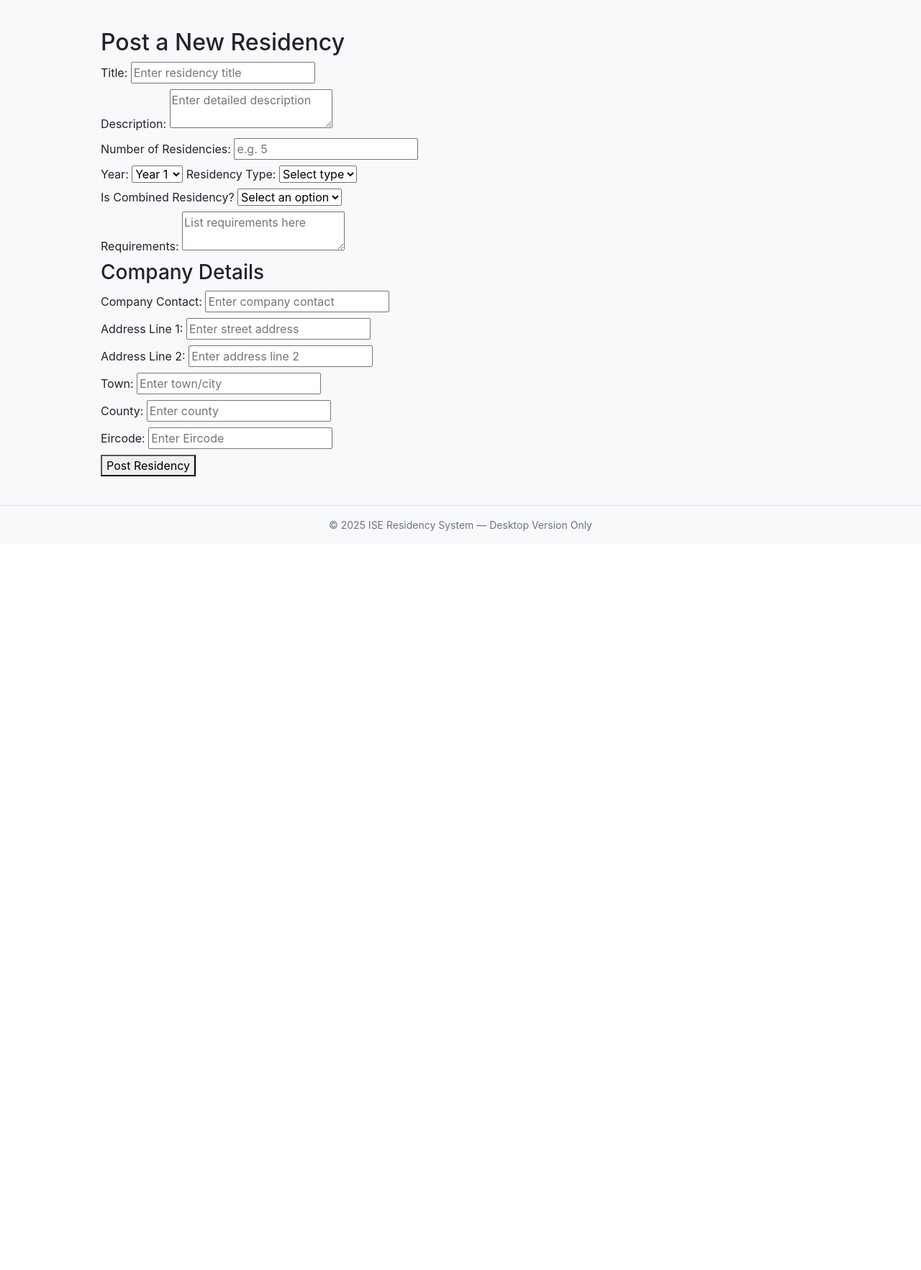
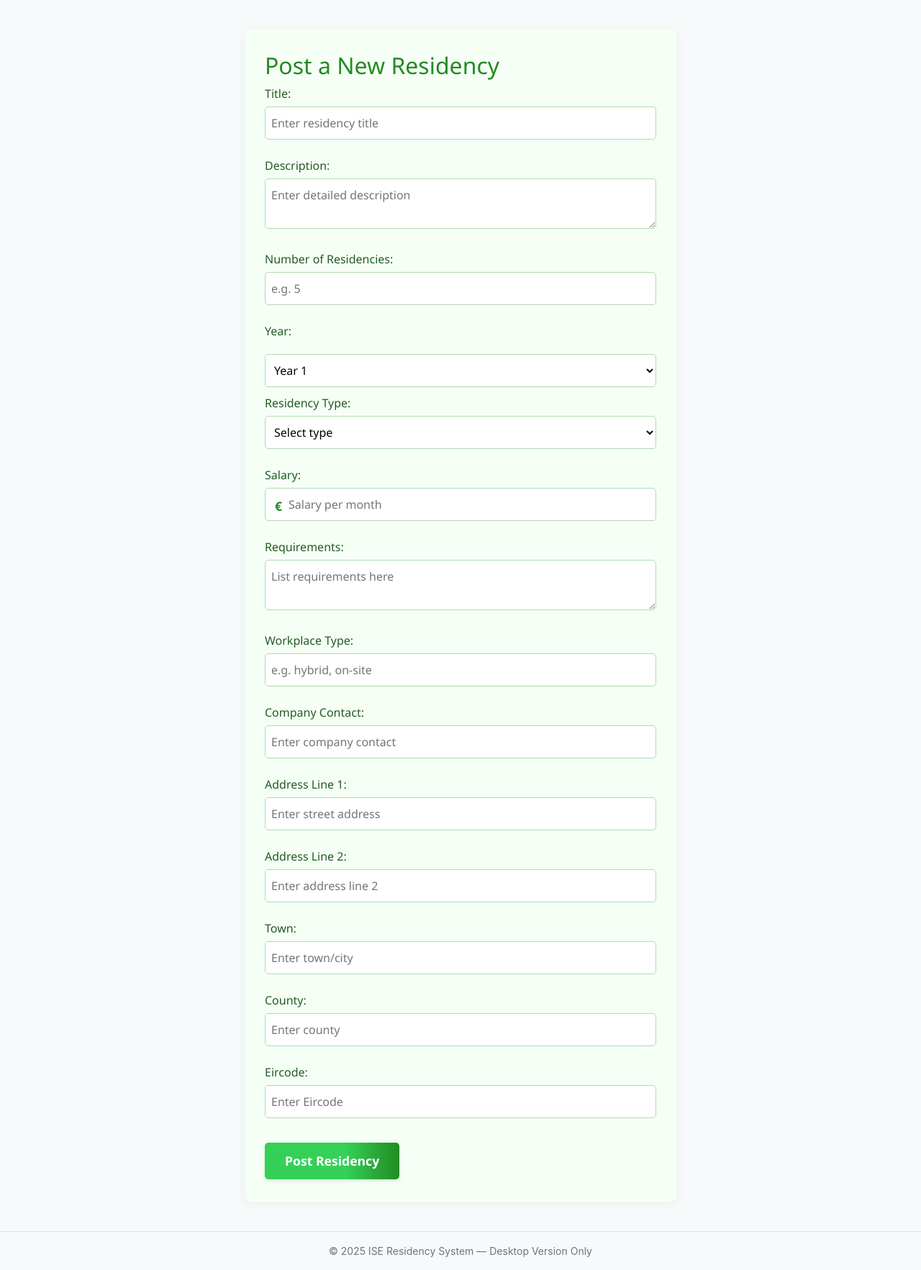
Before and after one commit to SyedFahimRahman/B4Epic, a Flask app: template templates/add_residency.html in a window 1280 px wide. Shown: the part 78-1843 px from the top of the page at 72% size. Before the commit the page ends 816 px from the top, so only its background shows below. Run offline with Flask 3, Linux system fonts and the light colour scheme; the template is opened without the code that fills it, so the values that code supplies are empty.

Commit message:
Added salary and workplace_type attributes

```diff
--- a/app.py
+++ b/app.py
@@ -300,8 +300,8 @@ def add_residency():
             return redirect(url_for("add_residency"))
 
         residency_type = request.form.get("residency_type")
-        is_combined_str = request.form.get("is_combined")
-        is_combined = True if is_combined_str == "true" else False
+        salary = request.form.get("salary")
+        workplace_type = request.form.get("workplace_type")
         year = int(request.form.get("year"))
         company.contact = request.form.get("contact")
 
@@ -338,7 +338,8 @@ def add_residency():
             description=description,
             num_of_residencies=num_of_residencies,
             residency=residency_type,
-            is_combined=is_combined,
+            salary=salary,
+            workplace_type=workplace_type,
             company_id=company.id,
             year=year,
             is_approved=False
@@ -387,8 +388,9 @@ def list_residencies():
             "description": position.description,
             "num_of_residencies": position.num_of_residencies,
             "residency_type": position.residency,
-            "is_combined": position.is_combined,
+            "salary": position.salary,
             "company_name": company.name,
+            "workplace_type": position.workplace_type,
             "contact": company.contact,
             "address_line_1": address.line_1,
             "address_line_2": address.line_2,
--- a/models.py
+++ b/models.py
@@ -86,10 +86,10 @@ class ResidencyPosition(db.Model):
     title = db.Column(db.String(100))
     description = db.Column(db.Text)
     num_of_residencies = db.Column(db.Integer)
-    is_combined = db.Column(db.Boolean, default=False)
     is_approved = db.Column(db.Boolean, default=False)
     company = db.relationship('Company', backref='residency_positions', lazy=True)
     salary= db.Column(db.Float)
+    workplace_type = db.Column(db.String(100))
     year = db.Column(db.Integer, nullable=False)
 
 class CompanyAssignment(db.Model):
--- a/templates/add_residency.html
+++ b/templates/add_residency.html
@@ -1,19 +1,110 @@
 {% extends "base.html" %}
 
 {% block content %}
+<style>
+  .green-form-container {
+    background: #f6fff6;
+    border-radius: 10px;
+    padding: 32px 28px;
+    max-width: 600px;
+    margin: 32px auto;
+    box-shadow: 0 2px 12px rgba(34,139,34,0.08);
+    font-family: 'Segoe UI', Arial, sans-serif;
+  }
+  .green-form-container h2, .green-form-container h3 {
+    color: #228B22;
+    margin-top: 0;
+  }
+  .green-form-container label {
+    display: block;
+    margin-bottom: 14px;
+    color: #225c22;
+    font-weight: 500;
+  }
+  .green-form-container input[type="text"],
+  .green-form-container input[type="number"],
+  .green-form-container textarea,
+  .green-form-container select {
+    width: 100%;
+    padding: 10px 8px;
+    border: 1px solid #b2d8b2;
+    border-radius: 5px;
+    margin-top: 6px;
+    margin-bottom: 10px;
+    background: #fff;
+    font-size: 1em;
+    transition: border 0.2s;
+  }
+  .green-form-container input:focus,
+  .green-form-container textarea:focus,
+  .green-form-container select:focus {
+    border-color: #228B22;
+    outline: none;
+  }
+  .green-form-container button[type="submit"] {
+    background: linear-gradient(90deg, #34d058 60%, #228B22 100%);
+    color: #fff;
+    border: none;
+    padding: 12px 28px;
+    border-radius: 5px;
+    font-size: 1.1em;
+    cursor: pointer;
+    font-weight: 600;
+    margin-top: 10px;
+    box-shadow: 0 2px 6px rgba(34,139,34,0.13);
+    transition: background 0.2s;
+  }
+  .green-form-container button[type="submit"]:hover {
+    background: linear-gradient(90deg, #228B22 60%, #34d058 100%);
+  }
+  .green-form-container .messages {
+    margin: 18px 0 0 0;
+    padding: 0;
+    list-style: none;
+  }
+  .green-form-container .messages li {
+    background: #e8f5e9;
+    color: #228B22;
+    border-left: 4px solid #34d058;
+    padding: 10px 14px;
+    border-radius: 4px;
+    margin-bottom: 8px;
+    font-size: 1em;
+  }
+  /* Salary Euro Symbol Styles */
+  .salary-input-wrapper {
+    position: relative;
+    display: flex;
+    align-items: center;
+  }
+  .salary-input-wrapper .euro-symbol {
+    position: absolute;
+    left: 14px;
+    color: #228B22;
+    font-size: 1.1em;
+    pointer-events: none;
+    font-weight: bold;
+    z-index: 2;
+  }
+  .salary-input-wrapper input[type="number"] {
+    padding-left: 32px !important;
+  }
+</style>
+
+<div class="green-form-container">
   <h2>Post a New Residency</h2>
   <form method="post">
     <label>Title:
       <input type="text" name="title" placeholder="Enter residency title" required>
-  </label><br>
+    </label>
 
     <label>Description:
       <textarea name="description" placeholder="Enter detailed description" required></textarea>
-  </label><br>
+    </label>
 
     <label>Number of Residencies:
       <input type="number" name="num_of_residencies" min="1" placeholder="e.g. 5" required>
-  </label><br>
+    </label>
 
     <label for="year">Year:</label>
     <select name="year" id="year" required>
@@ -31,64 +122,67 @@
         <option value="Type3">R2</option>
         <option value="Type4">R3</option>
         <option value="Type5">R4</option>
-        <option value="Type5">R5</option>
+        <option value="Type6">R5</option>
       </select>
-  </label><br>
+    </label>
 
-  <label>Is Combined Residency?
-    <select name="is_combined" required>
-      <option value="" disabled selected>Select an option</option>
-      <option value="true">Yes</option>
-      <option value="false">No</option>
-    </select>
-  </label><br>
+    <label>Salary:
+      <div class="salary-input-wrapper">
+        <span class="euro-symbol">€</span>
+        <input type="number" name="salary" min="0" step="0.01" placeholder="Salary per month" required>
+      </div>
+    </label>
 
     <label>Requirements:
       <textarea name="requirements" placeholder="List requirements here"></textarea>
-  </label><br>
+    </label>
 
-  <h3>Company Details</h3>
+    <label>Workplace Type:
+          <input type="text" name="workplace_type" placeholder="e.g. hybrid, on-site">
+   </label>
+
 
     <label>Company Contact:
       <input type="text" name="contact" placeholder="Enter company contact" required
         value="{{ company.contact if company else '' }}">
-  </label><br>
+    </label>
 
     <label>Address Line 1:
       <input type="text" name="line_1" placeholder="Enter street address" required
         value="{{ address.line_1 if address else '' }}">
-  </label><br>
+    </label>
 
     <label>Address Line 2:
       <input type="text" name="line_2" placeholder="Enter address line 2"
         value="{{ address.line_2 if address else '' }}">
-  </label><br>
+    </label>
 
     <label>Town:
       <input type="text" name="town" placeholder="Enter town/city" required
         value="{{ address.town if address else '' }}">
-  </label><br>
+    </label>
 
     <label>County:
       <input type="text" name="county" placeholder="Enter county" required
         value="{{ address.county if address else '' }}">
-  </label><br>
+    </label>
 
     <label>Eircode:
       <input type="text" name="eircode" placeholder="Enter Eircode" required
         value="{{ address.eircode if address else '' }}">
-  </label><br>
+    </label>
 
     <button type="submit">Post Residency</button>
   </form>
 
   {% with messages = get_flashed_messages() %}
     {% if messages %}
-    <ul>
+      <ul class="messages">
         {% for message in messages %}
           <li>{{ message }}</li>
         {% endfor %}
       </ul>
     {% endif %}
   {% endwith %}
+</div>
 {% endblock %}
```
Also changed, not shown: templates/residency_list.html (+14 -11 lines). Lines whose indentation alone changed are shown as unchanged.
